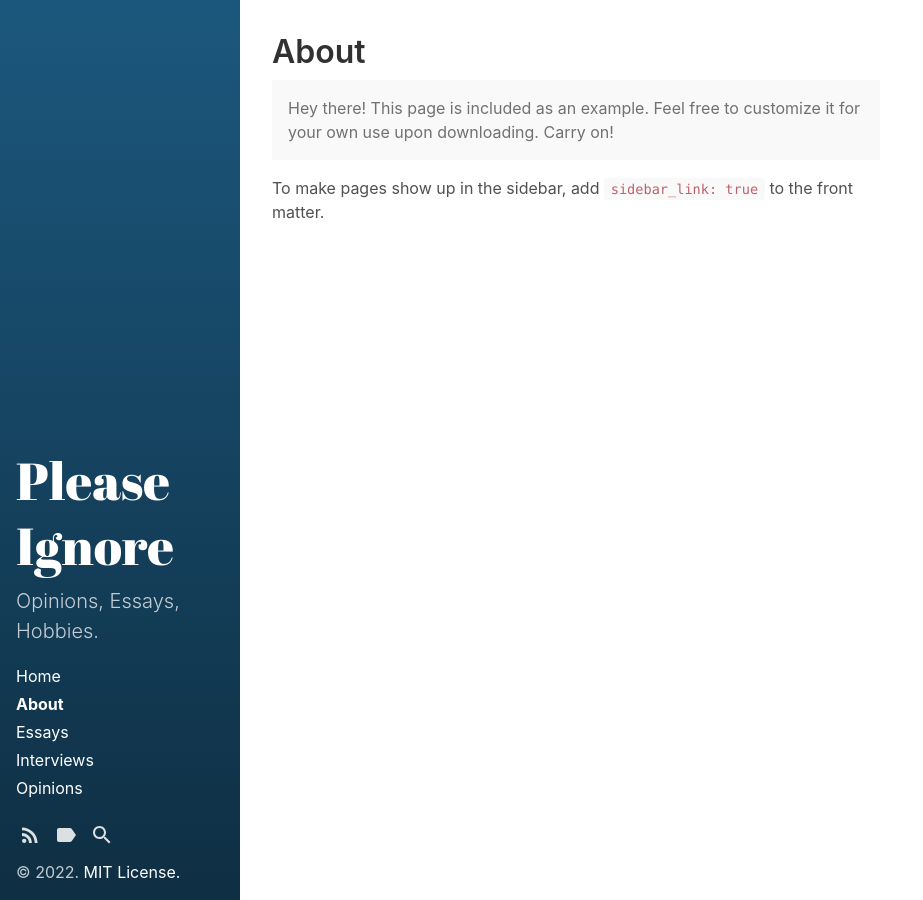
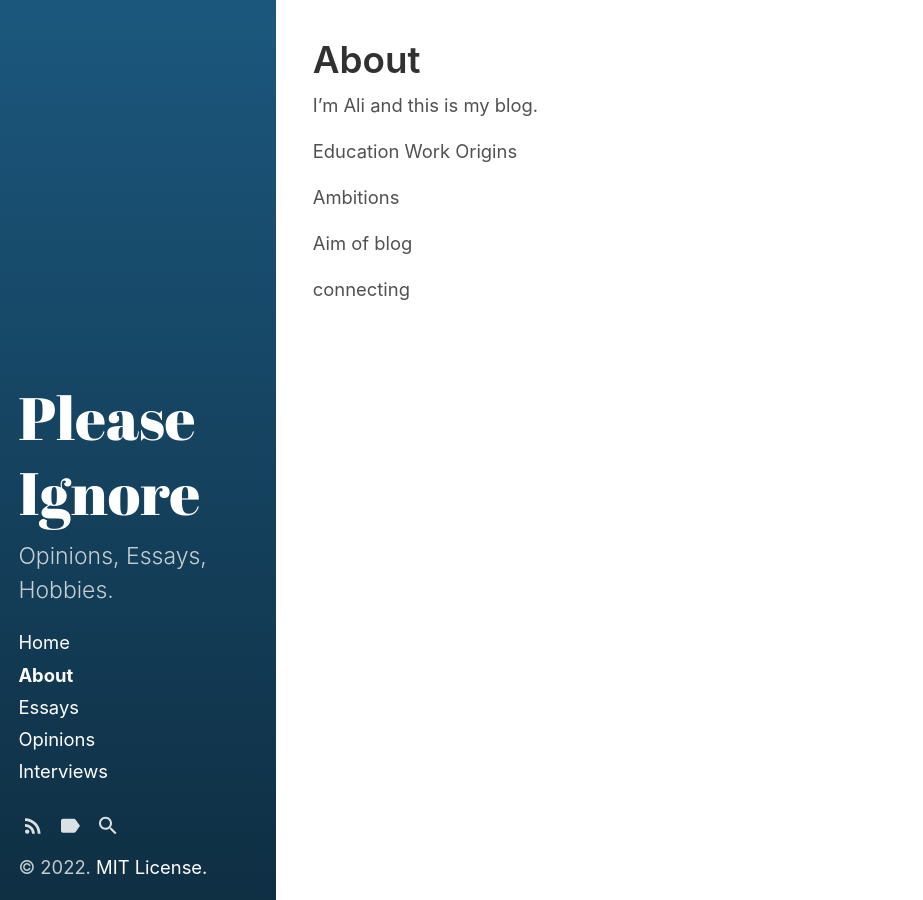
Before and after one commit to alfarzan/plsignore.com, a Jekyll site: the page built from about.md, in a window 1280 px wide. Shown: the whole page, without its empty margins (0-923 px from the left). Built offline with Jekyll 4.4.1, drawn with Linux system fonts in a browser that asks for light colours.

Commit message:
Font size and side bar order

```diff
--- a/_sass/hydeout/_variables.scss
+++ b/_sass/hydeout/_variables.scss
@@ -14,7 +14,7 @@ $blue: #268bd2 !default;
 $brown: #8f5536 !default;
 
 $root-font-family: -apple-system, BlinkMacSystemFont, 'Segoe UI', 'Roboto', 'Oxygen', 'Ubuntu', 'Cantarell', 'Fira Sans', 'Droid Sans', 'Helvetica Neue', Arial, sans-serif !default;
-$root-font-size: 0.75rem !default;
+$root-font-size: 1rem !default;
 $root-line-height: 1.5 !default;
 
 $body-color: $gray-5 !default;
@@ -32,7 +32,7 @@ $section-spacing: 1rem !default;
 $sidebar-width: 15rem !default;
 
 $large-breakpoint: 49rem !default;
-$large-font-size: 1rem !default;
+$large-font-size: 1.15rem !default;
 
 $box-shadow-size: 1px !default;
 $box-shadow-opacity: 0.16 !default;
--- a/about.md
+++ b/about.md
@@ -3,12 +3,18 @@ layout: page
 title: About
 sidebar_link: true
 published: true
+sidebar_sort_order: 4
 ---
 
-<p class="message">
-  Hey there! This page is included as an example. Feel free to customize it
-  for your own use upon downloading. Carry on!
-</p>
+I'm Ali and this is my blog.
 
-To make pages show up in the sidebar, add `sidebar_link: true` to the front
-matter.
+
+Education
+Work
+Origins
+
+Ambitions
+
+Aim of blog
+
+connecting
--- a/index.html
+++ b/index.html
@@ -1,4 +1,5 @@
 ---
 layout: index
 title: Home
+sidebar_link: false
 ---
```
Also changed, not shown: category/Essays.md (+1 -0 lines), category/Interviews.md (+1 -0 lines), category/Opinions.md (+1 -0 lines).
